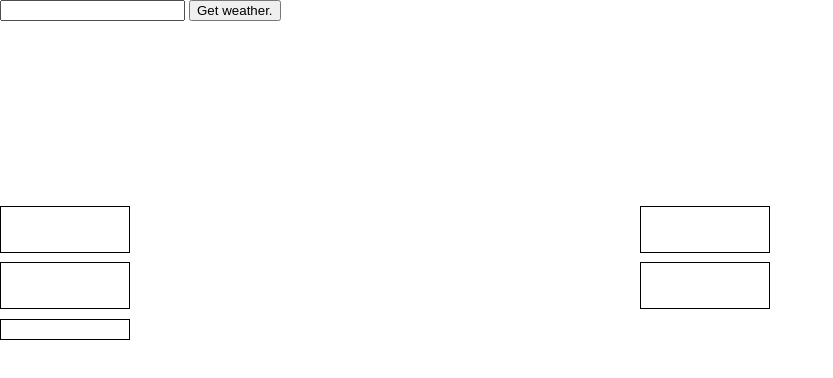
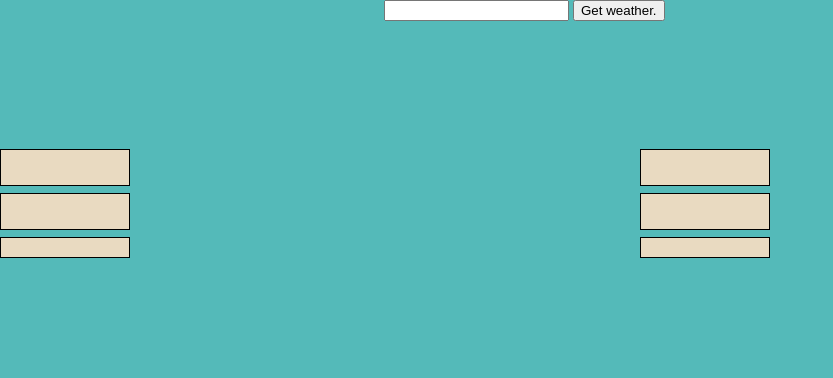
Before and after one commit to tgodkev/weather2.0, a website: page index.html in a window 1280 px wide. Shown: the whole page, without its empty margins (0-833 px from the left). Drawn offline with Linux system fonts and the light colour scheme.

Commit message:
style changes

```diff
--- a/app.js
+++ b/app.js
@@ -23,14 +23,16 @@ async function currentWeather(theZip){
 
 
   document.getElementById("currentTemp").innerHTML = "Current Temp: " + currentData.list[1].main.temp + "°F";
-  document.getElementById("currentImg").src = "https://openweathermap.org/img/" + currentData.list[1].weather[0].icon + ".png" ;
-  document.getElementById("dayOne").innerHTML =  currentData.list[9].main.temp + "°F";
-  document.getElementById("dayTwo").innerHTML =  currentData.list[17].main.temp + "°F";
-  document.getElementById("dayThree").innerHTML =  currentData.list[25].main.temp + "°F";
-  document.getElementById("dayFour").innerHTML =  currentData.list[33].main.temp + "°F";
-  document.getElementById("dayFive").innerHTML =  currentData.list[39].main.temp + "°F";
+  const currentImg = document.getElementById("currentImg");
+  currentImg.src = "https://openweathermap.org/" +currentData.list[1].weather[0].icon + ".png";
+  //document.getElementById("currentImg").src =  currentData.list[1].weather[0].icon;
+  document.getElementById("dayOne").innerHTML = currentData.list[9].main.temp + "°F";
+  document.getElementById("dayTwo").innerHTML = currentData.list[17].main.temp + "°F";
+  document.getElementById("dayThree").innerHTML = currentData.list[25].main.temp + "°F";
+  document.getElementById("dayFour").innerHTML = currentData.list[33].main.temp + "°F";
+  document.getElementById("dayFive").innerHTML = currentData.list[39].main.temp + "°F";
   document.getElementById("city").innerHTML = currentData.city.name;
-  console.log(currentData.list[1])
+  console.log(currentImg)
 }
 
 
@@ -82,3 +84,6 @@ function setDay(day){
     document.getElementById("fithDay").innerHTML = 'Wednesday';
   }
 }
+
+
+//"https://openweathermap.org/img/"
--- a/index.html
+++ b/index.html
@@ -9,14 +9,15 @@
 </head>
 <body>
 
+    <div class="input">
     <input id ="userInput" type="text">
     <button id="setZip">Get weather.</button>
+    <h1 id="city"></h1>
+    </div>
 
     <div class = "container">
 
-    <h1 id="city"></h1>
-
-    <div>
+    <div class="current">
     <h1 id="currentTemp"> </h1>
     <img id="currentImg" src="" alt="">
 </div>
--- a/styles.css
+++ b/styles.css
@@ -1,43 +1,60 @@
 body{
     margin: 0px;
     padding: 0px;
-
+    background-color: #54BAB9;
 
 }
 
 .container{
     display: grid;
     grid-template-columns: 50% 50%;
-    grid-template-rows: 50% 50% 50%;
+    grid-template-rows: 50% 50% ;
     margin-top: 10%;
+}
+
+.input{
+margin-left: 30%;
+}
+
+
+.current{
+    border: 1px solid;
+    height: 80%;
+    width: 20%;
+    background-color: #E9DAC1;
 }
 
 .one{
     border: 1px solid;
     height: 80%;
     width: 20%;
+    background-color: #E9DAC1;
 }
 
 .two{
     border: 1px solid;
     height: 80%;
     width: 20%;
+    background-color: #E9DAC1;
 }
 
 .three{
     border: 1px solid;
     height: 80%;
     width: 20%;
+    background-color: #E9DAC1;
 }
 
 .four{
     border: 1px solid;
     height: 80%;
     width: 20%;
+    background-color: #E9DAC1;
 }
 
 .five{
     border: 1px solid;
     height: 80%;
     width: 20%;
+    background-color: #E9DAC1;
 }
```
